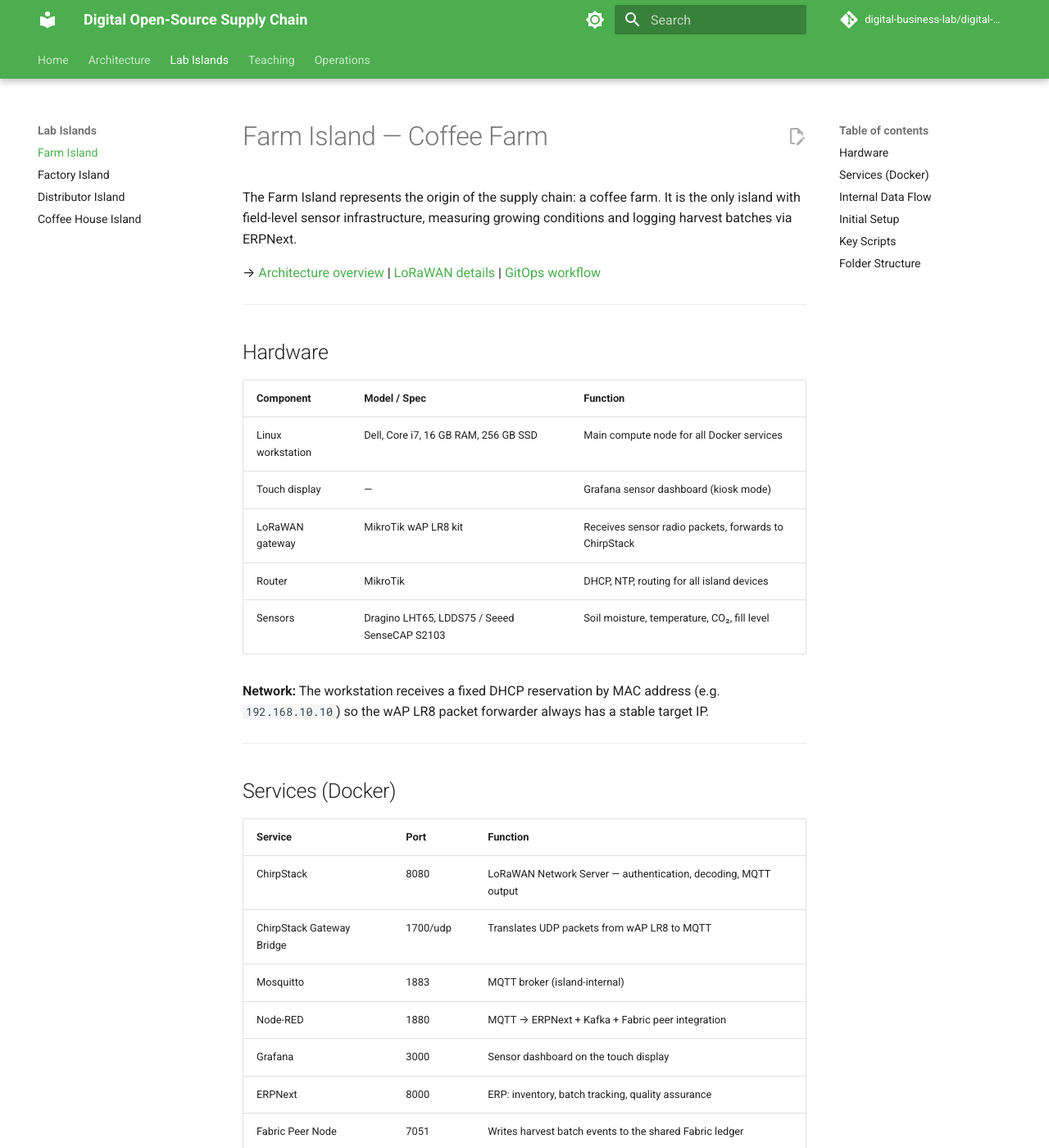
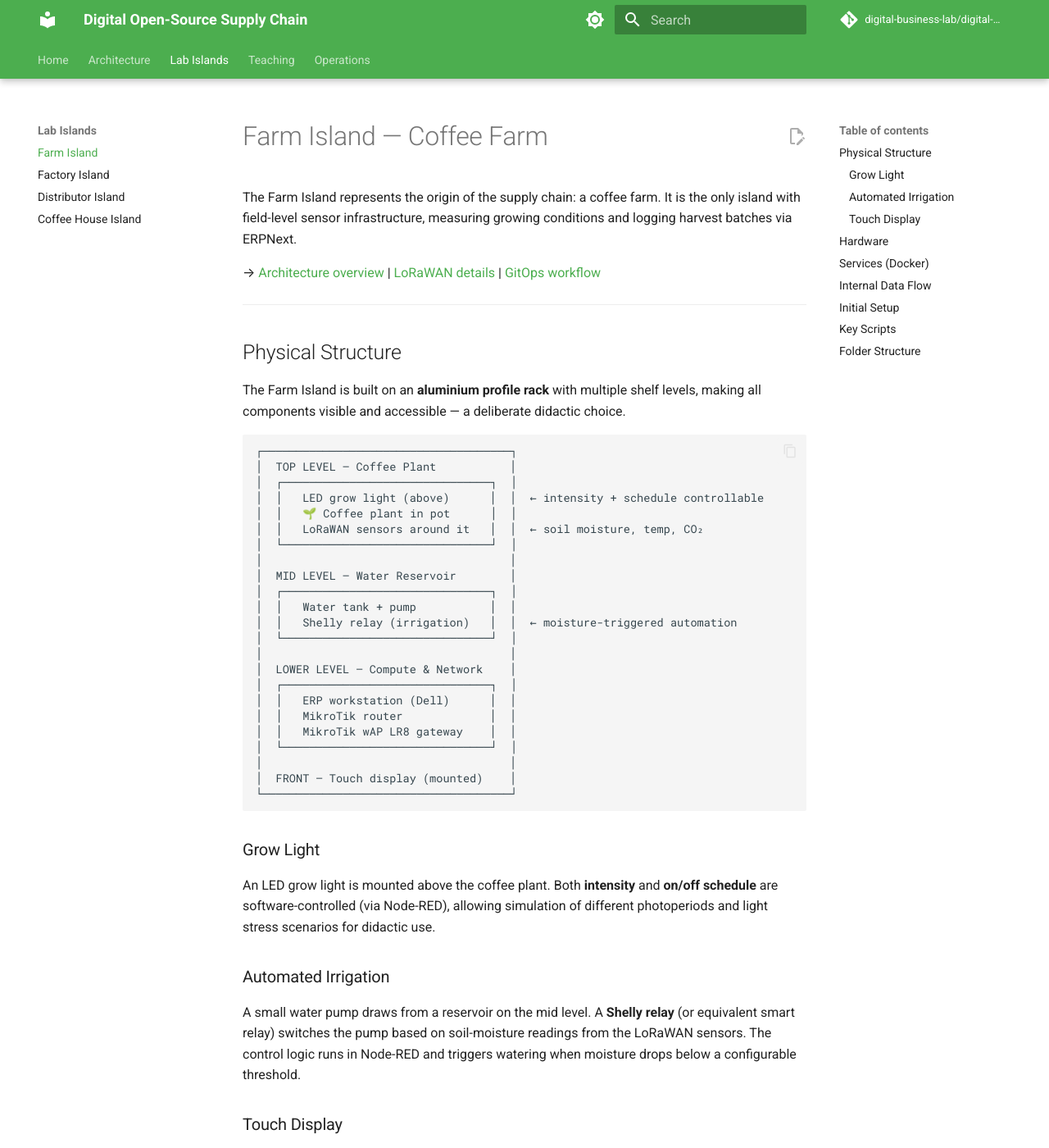
Before and after one commit to digital-business-lab/digital-supply-chain, an MkDocs documentation site: the page built from docs/islands/farm.md, in a window 1280 px wide and 1400 px high. Shown: the whole window at 82% size. Built offline with MkDocs 1.6.1 and Material for MkDocs 9.7.7, drawn with Linux system fonts in a browser that asks for light colours; comment, search, counter and statistics services are not loaded; some of the changed text lies outside the part shown.

Commit message:
Extend farm specification

````diff
--- a/docs/islands/farm.md
+++ b/docs/islands/farm.md
@@ -6,12 +6,59 @@ The Farm Island represents the origin of the supply chain: a coffee farm. It is
 
 ---
 
+## Physical Structure
+
+The Farm Island is built on an **aluminium profile rack** with multiple shelf levels, making all components visible and accessible — a deliberate didactic choice.
+
+```
+┌─────────────────────────────────────┐
+│  TOP LEVEL — Coffee Plant           │
+│  ┌───────────────────────────────┐  │
+│  │   LED grow light (above)      │  │  ← intensity + schedule controllable
+│  │   🌱 Coffee plant in pot      │  │
+│  │   LoRaWAN sensors around it   │  │  ← soil moisture, temp, CO₂
+│  └───────────────────────────────┘  │
+│                                     │
+│  MID LEVEL — Water Reservoir        │
+│  ┌───────────────────────────────┐  │
+│  │   Water tank + pump           │  │
+│  │   Shelly relay (irrigation)   │  │  ← moisture-triggered automation
+│  └───────────────────────────────┘  │
+│                                     │
+│  LOWER LEVEL — Compute & Network    │
+│  ┌───────────────────────────────┐  │
+│  │   ERP workstation (Dell)      │  │
+│  │   MikroTik router             │  │
+│  │   MikroTik wAP LR8 gateway    │  │
+│  └───────────────────────────────┘  │
+│                                     │
+│  FRONT — Touch display (mounted)    │
+└─────────────────────────────────────┘
+```
+
+### Grow Light
+
+An LED grow light is mounted above the coffee plant. Both **intensity** and **on/off schedule** are software-controlled (via Node-RED), allowing simulation of different photoperiods and light stress scenarios for didactic use.
+
+### Automated Irrigation
+
+A small water pump draws from a reservoir on the mid level. A **Shelly relay** (or equivalent smart relay) switches the pump based on soil-moisture readings from the LoRaWAN sensors. The control logic runs in Node-RED and triggers watering when moisture drops below a configurable threshold.
+
+### Touch Display
+
+A touch display is mounted on the front of the rack and shows the Grafana sensor dashboard in kiosk mode, giving a live view of plant conditions directly at the island.
+
+---
+
 ## Hardware
 
 | Component | Model / Spec | Function |
 |---|---|---|
 | Linux workstation | Dell, Core i7, 16 GB RAM, 256 GB SSD | Main compute node for all Docker services |
-| Touch display | — | Grafana sensor dashboard (kiosk mode) |
+| Touch display | — | Grafana sensor dashboard in kiosk mode (rack-mounted) |
+| LED grow light | — | Controllable plant lighting (intensity + schedule via Node-RED) |
+| Smart relay | Shelly (tbc) | Switches irrigation pump based on soil-moisture threshold |
+| Water tank + pump | — | Automated moisture-controlled irrigation |
 | LoRaWAN gateway | MikroTik wAP LR8 kit | Receives sensor radio packets, forwards to ChirpStack |
 | Router | MikroTik | DHCP, NTP, routing for all island devices |
 | Sensors | Dragino LHT65, LDDS75 / Seeed SenseCAP S2103 | Soil moisture, temperature, CO₂, fill level |
@@ -48,9 +95,11 @@ ChirpStack Gateway Bridge  →  MQTT
 ChirpStack (auth, decode)  →  MQTT (Mosquitto)
     ↓
 Node-RED
-    ├─→ ERPNext    (REST — inventory & batch bookings)
-    ├─→ Kafka      (internal event processing)
-    └─→ Fabric Peer Node  (harvest batch event on ledger)
+    ├─→ ERPNext          (REST — inventory & batch bookings)
+    ├─→ Kafka            (internal event processing)
+    ├─→ Fabric Peer Node (harvest batch event on ledger)
+    ├─→ Shelly relay     (irrigation pump ON/OFF — moisture threshold)
+    └─→ LED grow light   (intensity + schedule control)
 ```
 
 ---
````
Also changed, not shown: farm-island/README.md (+4 -0 lines).
